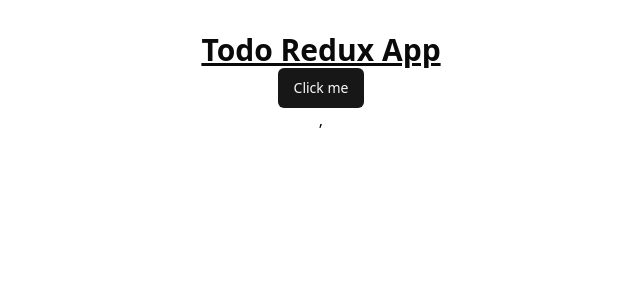
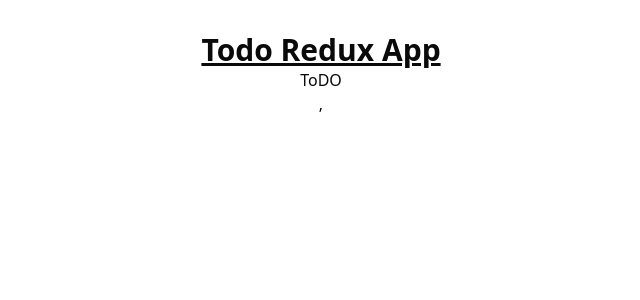
Before and after one commit to rahathasanDev/todo-redux-app, a React (Vite) app: page / in a window 1280 px wide. Shown: the top 300 px of the page, without its empty margins (319-959 px from the left). Built offline with nearby package versions, Linux system fonts and the light colour scheme.

Commit message:
todo container added

```diff
--- a/src/App.tsx
+++ b/src/App.tsx
@@ -1,19 +1,14 @@
-
-import './App.css'
-import { Button } from './components/ui/button'
+import "./App.css";
+import { Button } from "./components/ui/button";
+import Todo from "./pages/Todo";
 
 function App() {
-
   return (
     <>
-       <h1 className="text-3xl font-bold underline">
-      Todo Redux App
-    </h1>
-    <div>
-      <Button>Click me</Button>
-    </div>
+      <h1 className="text-3xl font-bold underline">Todo Redux App</h1>
+      <Todo></Todo>
     </>
-  )
+  );
 }
 
-export default App
+export default App;
--- /dev/null
+++ b/src/components/todo/TodoCard.tsx
@@ -0,0 +1,11 @@
+import React from 'react';
+
+const TodoCard = () => {
+  return (
+    <div>
+
+    </div>
+  );
+};
+
+export default TodoCard;
--- /dev/null
+++ b/src/pages/Todo.tsx
@@ -0,0 +1,11 @@
+import React from 'react';
+
+const Todo = () => {
+  return (
+    <div>
+      <h1>ToDO</h1>
+    </div>
+  );
+};
+
+export default Todo;
```
Also changed, not shown: src/components/todo/TodoContainer.tsx (added).
